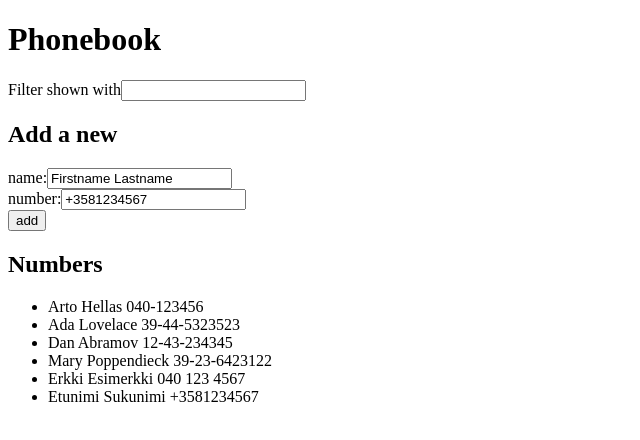
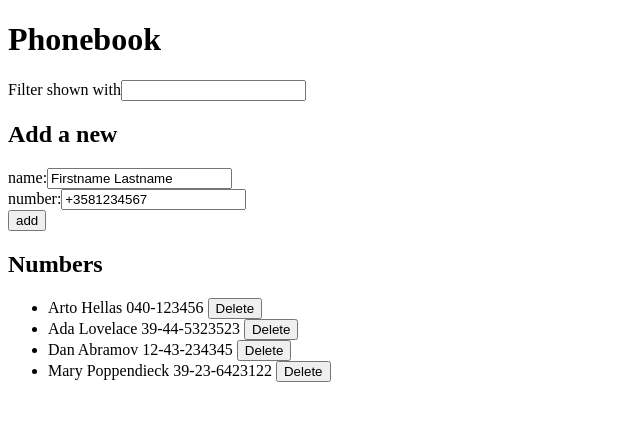
Before and after one commit to julia-kuisma/part2, a React (Vite) app in the folder phonebook/: page / in a window 1280 px wide. Shown: the top 440 px of the page, without its empty margins (0-640 px from the left). Built offline with nearby package versions, Linux system fonts and the light colour scheme; data requests are answered from the project's data file.

Commit message:
2.14. step

```diff
--- a/phonebook/db.json
+++ b/phonebook/db.json
@@ -1,34 +1,24 @@
 {
   "persons": [
     {
+      "id": 1,
       "name": "Arto Hellas",
-      "number": "040-123456",
-      "id": "1"
+      "number": "040-123456"
     },
     {
+      "id": 2,
       "name": "Ada Lovelace",
-      "number": "39-44-5323523",
-      "id": "2"
+      "number": "39-44-5323523"
     },
     {
+      "id": 3,
       "name": "Dan Abramov",
-      "number": "12-43-234345",
-      "id": "3"
+      "number": "12-43-234345"
     },
     {
+      "id": 4,
       "name": "Mary Poppendieck",
-      "number": "39-23-6423122",
-      "id": "4"
-    },
-    {
-      "id": "e351",
-      "name": "Erkki Esimerkki",
-      "number": "040 123 4567"
-    },
-    {
-      "id": "7d5b",
-      "name": "Etunimi Sukunimi",
-      "number": "+3581234567"
+      "number": "39-23-6423122"
     }
   ]
 }
--- a/phonebook/src/App.jsx
+++ b/phonebook/src/App.jsx
@@ -1,5 +1,4 @@
 import { useState, useEffect } from 'react'
-import axios from 'axios'
 import personService from './services/persons'
 
 const Filter = (props) => {
@@ -29,7 +28,7 @@ const PersonList = (props) => {
 	return(
 		<ul>
 			{props.persons.map(person => (
-				<li key={person.name}>{person.name} {person.number}</li>
+				<li key={person.id}>{person.name} {person.number} <button id={person.id} onClick={() => props.deleteOnClick(person.id, person.name)}>Delete</button></li>
 			))}
 		</ul>
 	)
@@ -73,7 +72,6 @@ const App = () => {
 			.create(nameObject)
 			.then(response => {
 				setPersons(persons.concat(nameObject))
-				setNewNote('')
 				setNewName('')
 				setNewNumber('')
 			})
@@ -82,6 +80,14 @@ const App = () => {
 
 	const handleFilter = (event) => {
 		setFilter(event.target.value);
+	}
+
+	const handleDeletePerson = (id, name) => {
+		if (window.confirm(`Remove '${name}' from the server?`)) {
+			personService
+			.deletePerson(id)
+			.then(setPersons(persons.filter(p => p.id !== id)))
+		}
 	}
 
 	useEffect(() => {
@@ -99,7 +105,7 @@ const App = () => {
 			<h2>Add a new</h2>
 			<Form nameValue={newName} nameChange={handleNameChange} numberValue={newNumber} numberChange={handleNumberChange} addPerson={addName} />
 			<h2>Numbers</h2>
-			<PersonList persons={filteredPersons} />
+			<PersonList persons={filteredPersons} deleteOnClick={handleDeletePerson} />
 		</>
 	)
 }
--- a/phonebook/src/services/persons.js
+++ b/phonebook/src/services/persons.js
@@ -2,14 +2,19 @@ import axios from 'axios'
 const baseUrl = 'http://localhost:3001/persons'
 
 const getAll = () => {
-  return axios.get(baseUrl)
+    return axios.get(baseUrl)
 }
 
 const create = newObject => {
-  return axios.post(baseUrl, newObject)
+    return axios.post(baseUrl, newObject)
+}
+
+const deletePerson = person_id => {
+    return axios.delete(baseUrl+"/"+person_id)
 }
 
 export default {
-  getAll,
-  create
+    getAll,
+    create,
+    deletePerson
 }
```
